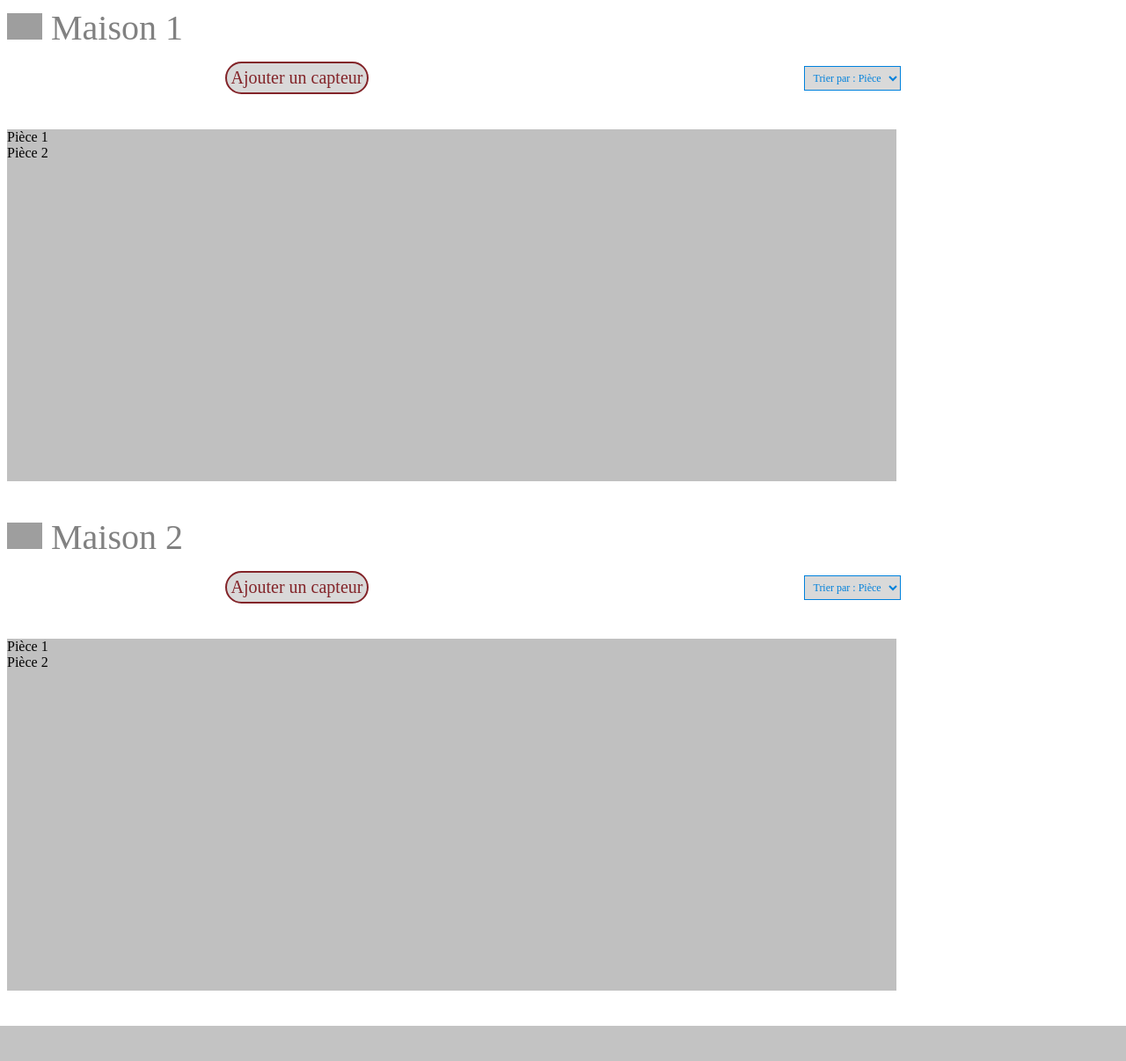
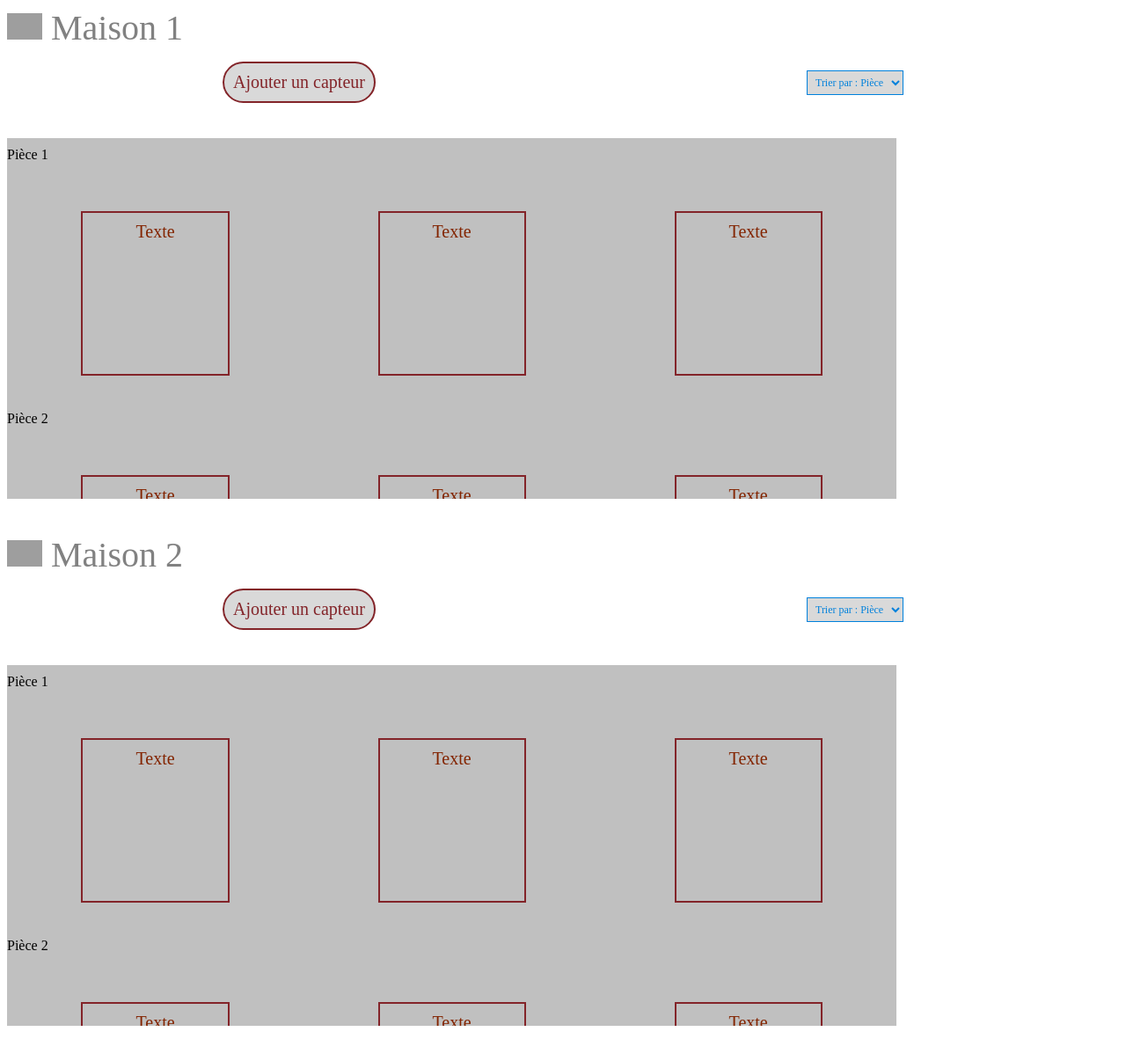
Before and after one commit to GuillaumeJouetp/KingDome, a PHP site: page /php/views/dashboard.php in a window 1280 px wide. Shown: the whole page at 88% size. Before the commit the page ends 1166 px from the top, so only its background shows below. Run offline with PHP 8.4, Linux system fonts and the light colour scheme; grey boxes are pictures that could not be loaded.

Commit message:
modification

```diff
--- a/src/css/dashboard.css
+++ b/src/css/dashboard.css
@@ -9,15 +9,6 @@
 }
 
 
-/* element 1 ajouter capteur */
-.element:nth-child(1) {
-	border: 2px solid rgb(131,36,41);
-    padding:5px 5px 5px 5px;
-}
-
-.element:nth-child(2) {
-	align-items: end;
-}
 
 /* element 2 trier par deroulant */
 .custom-dropdown__select{
@@ -47,8 +38,14 @@
 	color: rgb(131,36,41);
 	background-color: rgba(129,129,129,0.3);
 	border-radius: 30px;
+	align-items: end;
+	cursor:pointer;
+	border: 2px solid rgb(131,36,41);
+	padding:10px 10px 10px 10px;
 
 }
+
+
 
 /* taille de l'image des flêches bas et gauche*/
 .fleche{
@@ -70,5 +67,18 @@
         background-color: rgba(129,129,129,0.5);
         overflow: scroll; /* showing scrollbars */
         margin:40px 0px 40px 0px;
-        align: center;
+        padding:10px 0px 0px 0px;
+        justify-content: center;
   }
+
+
+.ecriture3{
+	font-size:1.25em;
+	color: rgb(131,36,0);
+	border: 2px solid rgb(131,36,41);
+	padding:10px 60px 150px 60px;
+	margin:40px 0px 40px 0px;
+	text-align: left;
+
+
+}
--- a/src/php/views/dashboard.php
+++ b/src/php/views/dashboard.php
@@ -36,9 +36,27 @@
 	        	<div class="piece">
 	        		Pièce 1
 	        	</div>
+
+	        	<div id="conteneur">
+
+		   		<div class="element , ecriture3">Texte</div>
+	 			<div class="element , ecriture3">Texte</div>
+	 			<div class="element , ecriture3">Texte</div>
+
+	    		</div>
+
 	        	<div class="piece">
 	        		Pièce 2
 	        	</div>
+
+	        	<div id="conteneur">
+
+		   		<div class="element , ecriture3">Texte</div>
+	 			<div class="element , ecriture3">Texte</div>
+	 			<div class="element , ecriture3">Texte</div>
+
+	    		</div>
+
 	        </div>
 	     </div>
 		<div id="afficher">
@@ -64,9 +82,25 @@
 	        	<div class="piece">
 	        		Pièce 1
 	        	</div>
+	        	<div id="conteneur">
+
+		   		<div class="element , ecriture3">Texte</div>
+	 			<div class="element , ecriture3">Texte</div>
+	 			<div class="element , ecriture3">Texte</div>
+
+	    		</div>
+
 	        	<div class="piece">
 	        		Pièce 2
 	        	</div>
+
+	        	<div id="conteneur">
+
+		   		<div class="element , ecriture3">Texte</div>
+	 			<div class="element , ecriture3">Texte</div>
+	 			<div class="element , ecriture3">Texte</div>
+
+	    		</div>
 	        </div>
 	     </div>
 	     </div>
```
